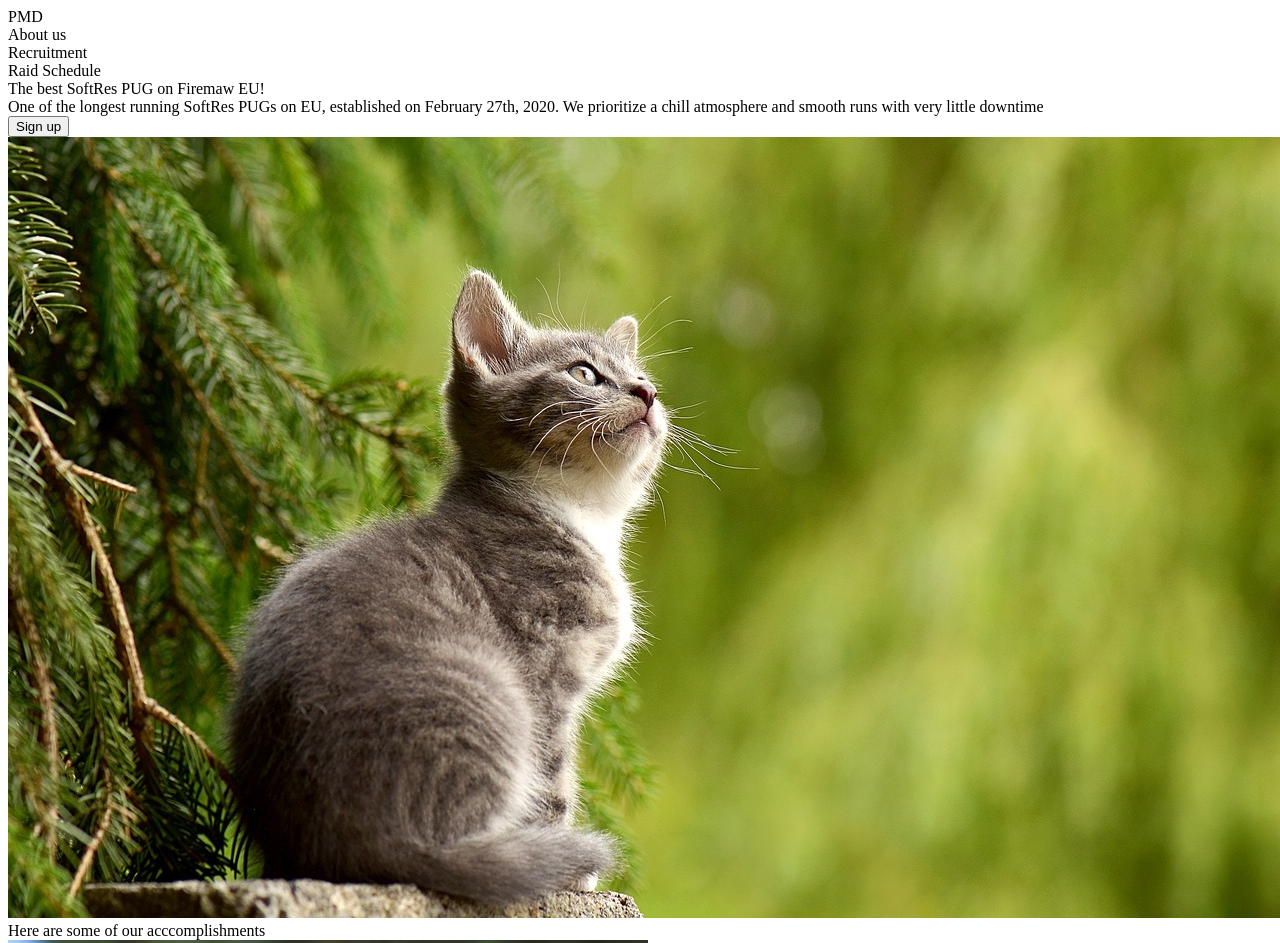
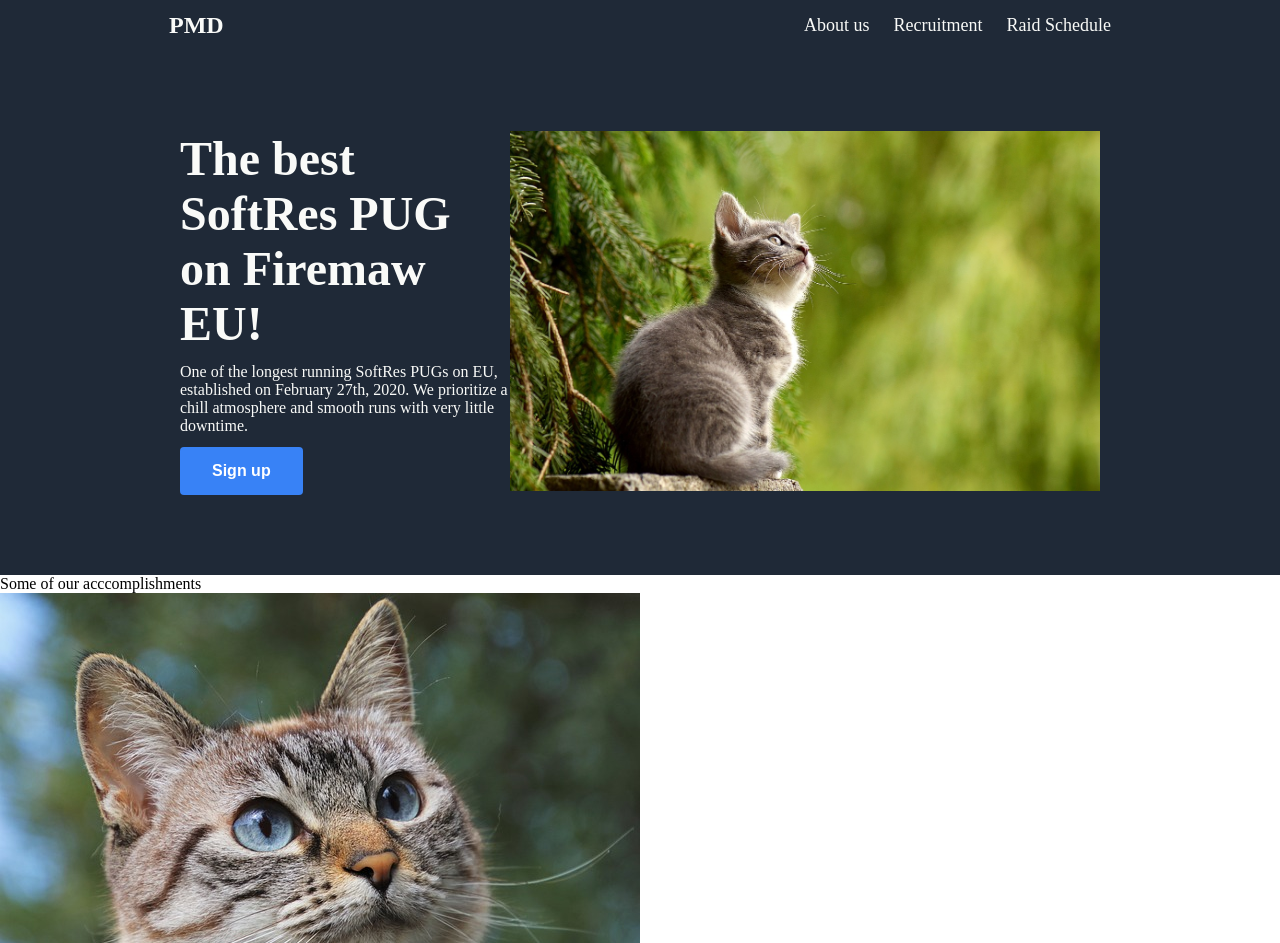
Before and after one commit to Kodzerino/odin-landing-page, a plain HTML site: page index.html in a window 1280 px wide. Shown: the top 943 px of the page. Drawn offline with Linux system fonts and the light colour scheme; a web font is replaced by a local one.

Commit message:
Add styling for header and hero text

```diff
--- a/index.html
+++ b/index.html
@@ -8,25 +8,27 @@
     <link rel="stylesheet" href="style.css">
 </head>
 <body>
+    <div class="header-hero-container">
         <div class="header">
-        <div class="header-logo">PMD</div>
-        <div class="header-link">About us</div>
-        <div class="header-link">Recruitment</div>
-        <div class="header-link">Raid Schedule</div>
+            <div class="header-logo header-item">PMD</div>
+            <div class="header-link header-item">About us</div>
+            <div class="header-link header-item">Recruitment</div>
+            <div class="header-link header-item">Raid Schedule</div>
         </div>
 
         <div class="hero-container">
-        <div class="hero-left">
+            <div class="hero-left hero-item">
                 <div class="hero-text">The best SoftRes PUG on Firemaw EU!</div>
-            <div class="hero-description">One of the longest running SoftRes PUGs on EU, established on February 27th, 2020. We prioritize a chill atmosphere and smooth runs with very little downtime</div>
-            <button>Sign up</button>
+                <div class="hero-description">One of the longest running SoftRes PUGs on EU, established on February 27th, 2020. We prioritize a chill atmosphere and smooth runs with very little downtime.</div>
+                <div class="hero-button"><button>Sign up</button></div>
             </div>
-        <div class="hero-right">
+            <div class="hero-right hero-item">
                 <img src="./images/placeholder-1.jpg" alt="Picture of PMD's banner">
             </div>
         </div>
+    </div>
 
-    <div class="info-header">Here are some of our acccomplishments</div>
+    <div class="info-header">Some of our acccomplishments</div>
 
     <div class="info-container">
         <div class="info-content">
--- a/style.css
+++ b/style.css
@@ -50,4 +50,80 @@
 
 body {
     font-family: 'Roboto';
+    display: flex;
+    flex-direction: column;
+    margin: 0;
 }
+
+.header-hero-container {
+  background-color: #1F2937;
+}
+
+.header {
+  display: flex;
+  align-items: center;
+  padding-left: 169px;
+  padding-right: 169px;
+  padding-top: 12px;
+  padding-bottom: 12px;
+  gap: 24px;
+}
+
+.header-item {
+  color: #F9FAF8;
+}
+
+.header-logo {
+  margin-right: auto;
+  font-size: 24px;
+  font-weight: bold;
+}
+
+.header-link {
+  font-size: 18px;
+}
+
+.hero-container {
+  display: flex;
+  color: #F9FAF8;
+  padding-left: 180px;
+  padding-right: 180px;
+  padding-top: 80px;
+  padding-bottom: 80px;
+  justify-content: center;
+  align-items: center;
+}
+
+.hero-left {
+  display: flex;
+  flex-direction: column;
+  gap: 12px;
+}
+
+
+.hero-text {
+  font-size: 48px;
+  font-weight: bolder;
+}
+
+.hero-item {
+  flex: auto;
+}
+
+.hero-right > img {
+  height: 360px;
+  width: auto;
+}
+
+.hero-button > button {
+  background-color: #3882F6;
+  border: none;
+  color: white;
+  padding: 15px 32px;
+  text-align: center;
+  text-decoration: none;
+  display: inline-block;
+  font-size: 16px;
+  font-weight: bold;
+  border-radius: 4px;
+}
```
Lines whose indentation alone changed are shown as unchanged.
